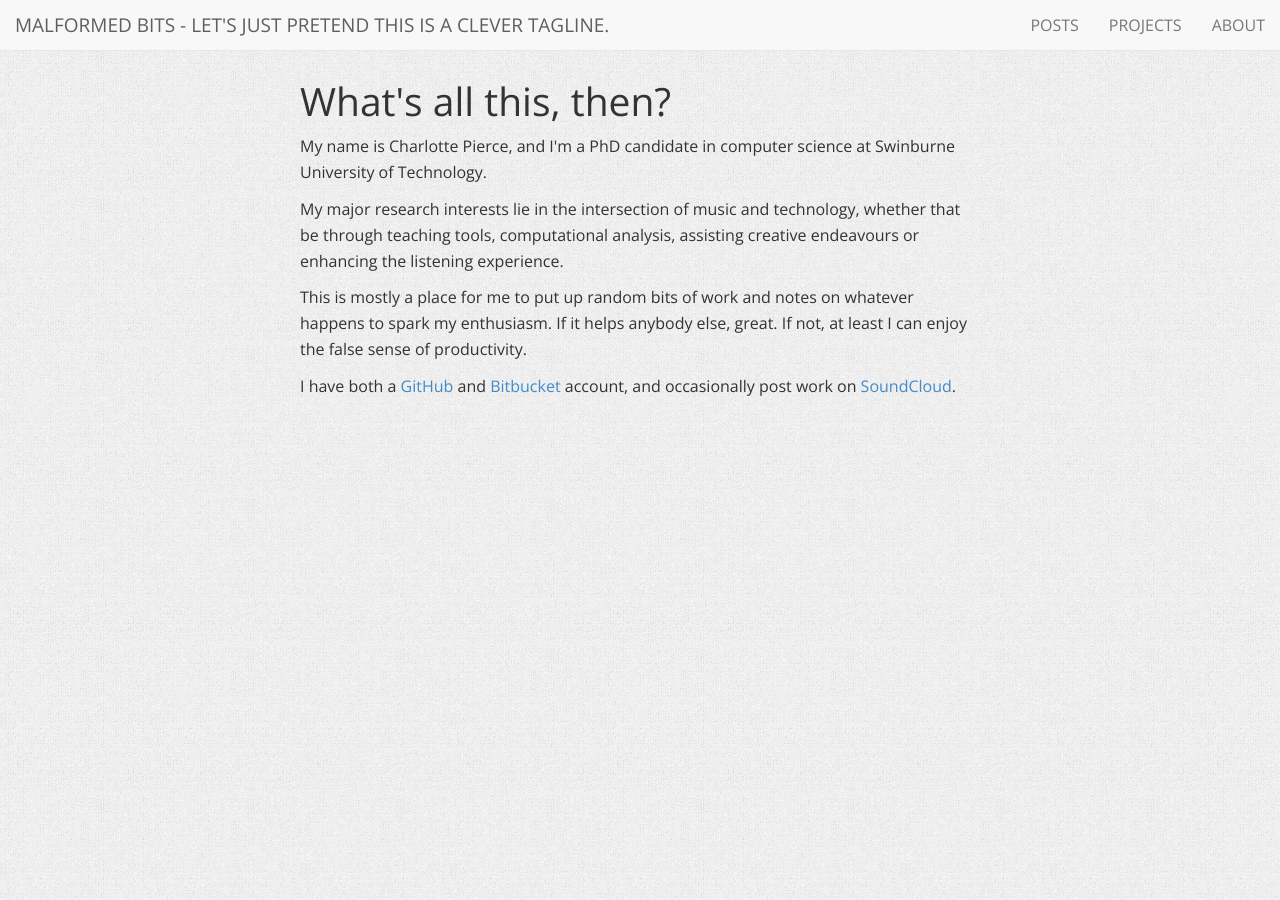
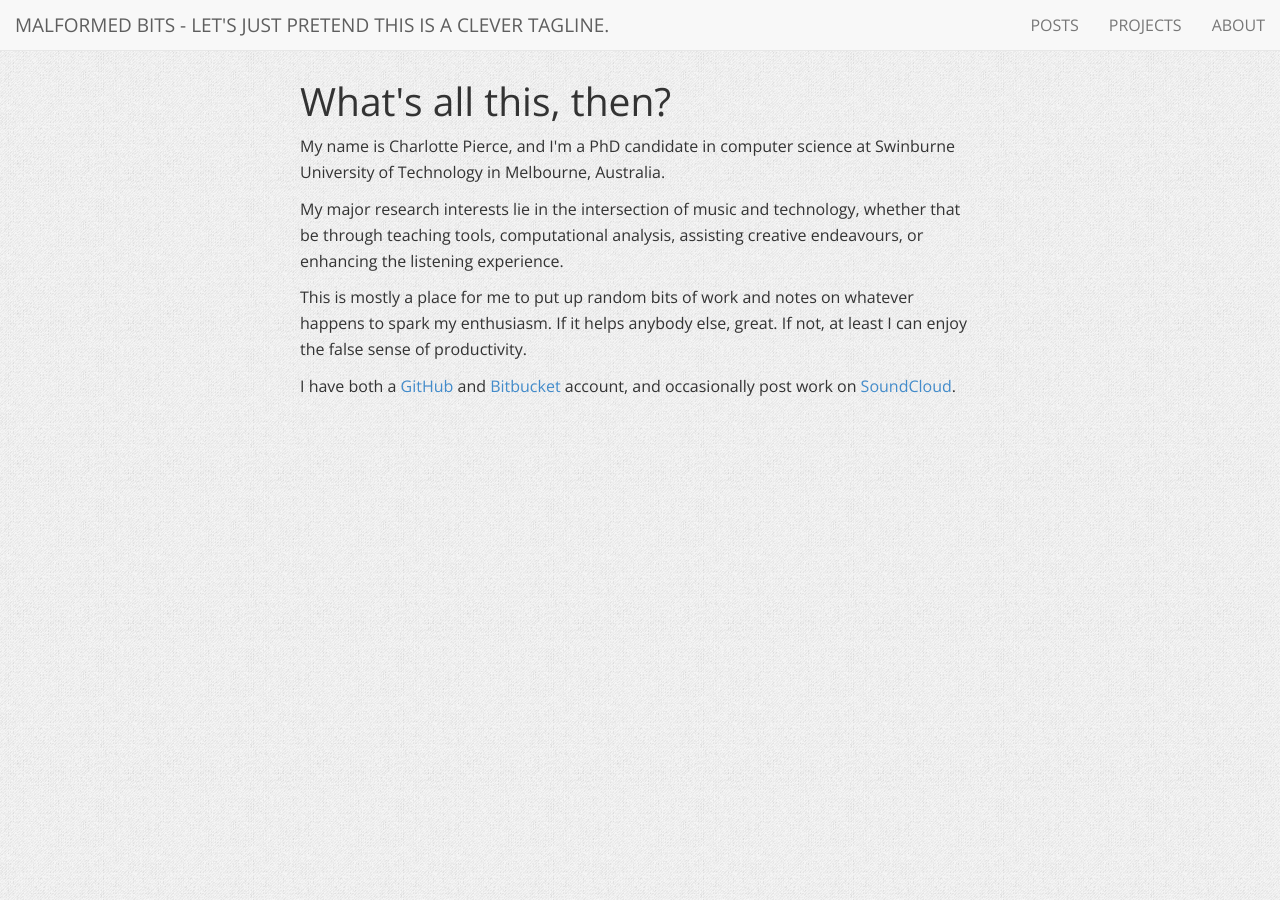
Before and after one commit to charlottepierce/charlottepierce.github.com, a Jekyll site: the page built from about.html, in a window 1280 px wide. Built offline with Jekyll 4.4.1, drawn with Linux system fonts in a browser that asks for light colours; nearby versions of some CDN libraries.

Commit message:
Updated about.
Signed-off-by: Charlotte Pierce <charlotte@malformed-bits.com>

```diff
--- a/about.html
+++ b/about.html
@@ -6,10 +6,10 @@ title: Malformed Bits
 <section class="content">
 	<h1>What's all this, then?</h1>
 	<p>
-	My name is Charlotte Pierce, and I'm a PhD candidate in computer science at Swinburne University of Technology.
+	My name is Charlotte Pierce, and I'm a PhD candidate in computer science at Swinburne University of Technology in Melbourne, Australia.
 	</p>
 	<p>
-	My major research interests lie in the intersection of music and technology, whether that be through teaching tools, computational analysis, assisting creative endeavours or enhancing the listening experience.
+	My major research interests lie in the intersection of music and technology, whether that be through teaching tools, computational analysis, assisting creative endeavours, or enhancing the listening experience.
 	</p>
 	<p>
 	This is mostly a place for me to put up random bits of work and notes on whatever happens to spark my enthusiasm.
```
